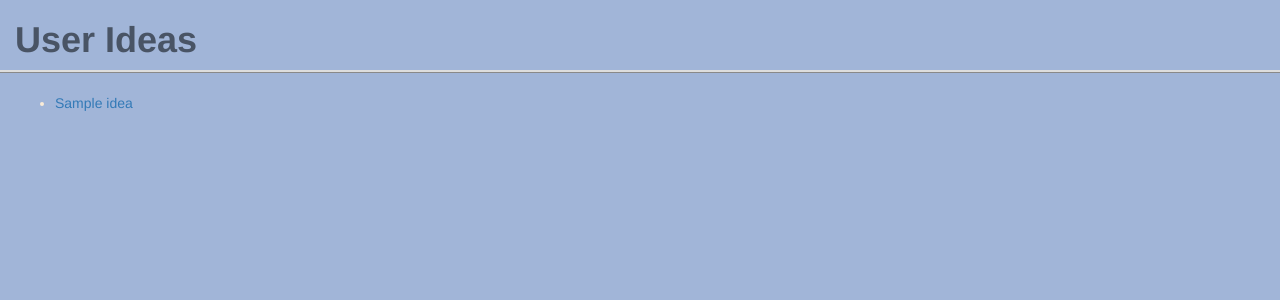
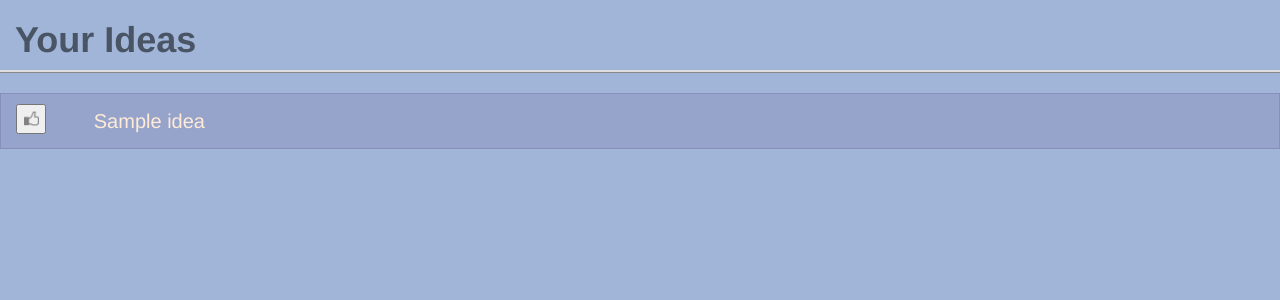
Before and after one commit to MartinPetkov/CSC309IndividualProjectMartinPetkov, a Django app: template ip/ip_app/templates/ip_app/user_ideas.html in a window 1280 px wide. Shown: the part 50-350 px from the top of the page. Run offline with Django 3.2, Linux system fonts and the light colour scheme; the template is opened without the code that fills it: values that come from a table or form of the project are taken from there, others are empty; tables that the repository leaves empty hold one stand-in row (values such as "Sample post"); some libraries are stand-ins or nearby versions.

Commit message:
Changed the style of the user ideas to look the same as the ideas listing

```diff
--- a/ip/ip_app/static/css/user_ideas.css
+++ b/ip/ip_app/static/css/user_ideas.css
@@ -0,0 +1,46 @@
+.row {
+    padding-top: 10px;
+    padding-bottom: 10px;
+
+    border: 1px solid rgba(86,61,124,.2);
+    background-color: rgba(86,61,124,.15);
+}
+
+.main-section a {
+    color: #ffebd7;
+    text-decoration: none;
+}
+
+.main-section a:hover {
+    color: green;
+}
+
+.col-md-4 img {
+    width: 15px;
+    height: 15px;
+    position: relative;
+    display: table-cell;
+    vertical-align: middle;
+}
+
+.col-md-4 button {
+    width: 30px;
+    height: 30px;
+}
+
+.row-idea {
+    width: 95%;
+}
+
+.row-like {
+    width: 5%;
+}
+
+.col-md-4 {
+    margin-right: 10px;
+    font-size: 20px;
+
+    display: inline-block;
+    float: none;
+    vertical-align: middle;
+}
--- a/ip/ip_app/templates/ip_app/user_ideas.html
+++ b/ip/ip_app/templates/ip_app/user_ideas.html
@@ -33,16 +33,25 @@
             <li><a href="{% url 'ip_app:logout' %}">Logout</a></li>
         </ul>
     </div>
-    <div class="title"><h1>User Ideas</h1></div>
-    <div class="container main-section">
+    <div class="title"><h1>Your Ideas</h1></div>
+    <div class="container-fluid main-section">
         <!-- Main section of the page goes here -->
-        <!-- Load the user's own ideas here -->
         {% if user_ideas %}
-            <ul>
-                {% for idea in user_ideas %}
-                    <li><a href="{% url 'ip_app:ideaDetails' idea.idea_id %}">{{ idea.title }}</a></li>
-                {% endfor %}
-            </ul>
+            {% for idea in user_ideas %}
+                <div class="row">
+                    <div class="col-xs-6 col-md-4 row-like">
+                        <!-- Like button -->
+                        <button idea-id="{{ idea.idea_id }}">
+                            <img src="{{STATIC_URL}}/images/neutral-like.png" alt="Like the idea" />
+                        </button>
+                    </div>
+                    <a href="{% url 'ip_app:ideaDetails' idea.idea_id %}">
+                        <div class="col-xs-6 col-md-4 idea-row">
+                            {{ idea.title }}
+                        </div>
+                    </a>
+                </div>
+            {% endfor %}
         {% else %}
             <p>No user ideas are available.</p>
         {% endif %}
```
